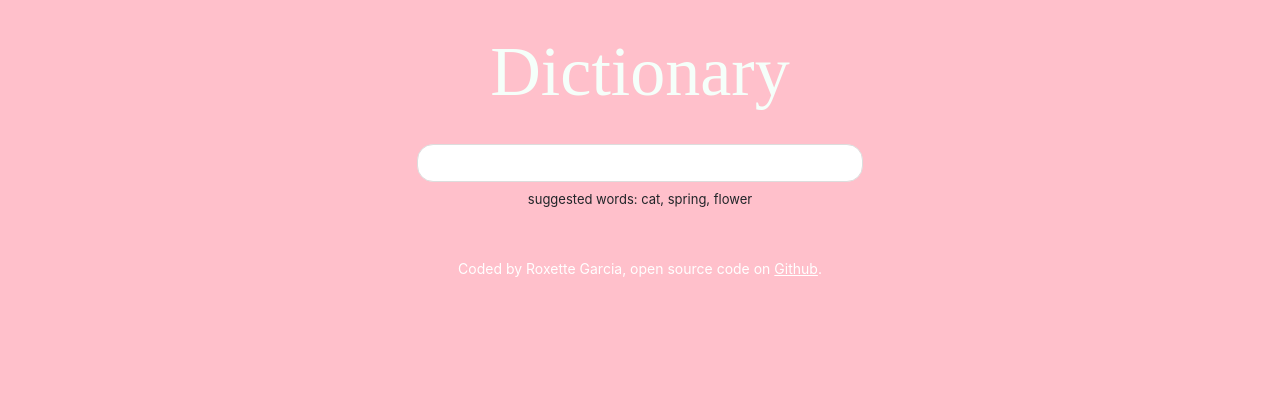
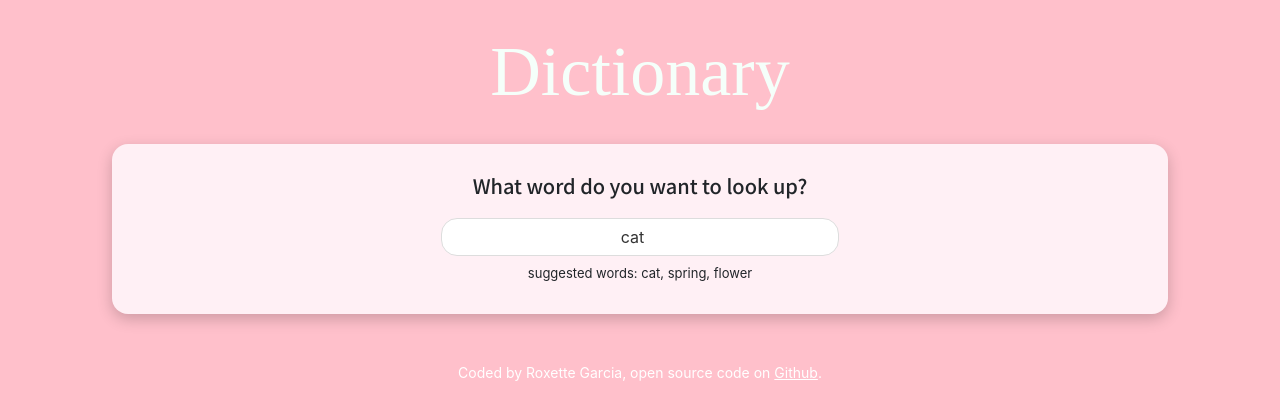
Before and after one commit to heyroxette/dictionary-project-react, a React (Create React App) app: page / in a window 1280 px wide. Shown: the top 420 px of the page. Built offline with nearby package versions, Linux system fonts and the light colour scheme; no server answers; a web font is replaced by a local one.

Commit message:
Styled the application

```diff
--- a/src/App.js
+++ b/src/App.js
@@ -11,7 +11,7 @@ export default function App() {
           <h1> Dictionary </h1>{" "}
         </header>
         <main>
-          <Dictionary defaultKeyword="flower"/>
+          <Dictionary defaultKeyword="cat"/>
         </main>
         <small>
           <footer className="App-footer mt-5">
--- a/src/Dictionary.css
+++ b/src/Dictionary.css
@@ -28,6 +28,12 @@
   font-weight: 900;
 }
 
+.Dictionary h4 {
+font-family: 'Noto Sans SC', sans-serif;
+font-size: 20px;
+margin-bottom: 20px;
+}
+
 .Dictionary .hint {
   font-size: 13px;
 }
--- a/src/Dictionary.js
+++ b/src/Dictionary.js
@@ -9,7 +9,6 @@ export default function Dictionary(props) {
   let [loaded, setLoaded] = useState(false);
 
   function handleResponse(response) {
-    console.log(response.data);
     setResults(response.data[0]);
   }
 
@@ -36,10 +35,17 @@ export default function Dictionary(props) {
   if (loaded) {
     return (
       <div className="Dictionary">
+        <section>
+          <h4>What word do you want to look up?</h4>
           <form onSubmit={handleSubmit}>
-         <input type="search" onChange={handleKeywordChange} />
+            <input
+              type="search"
+              onChange={handleKeywordChange}
+              defaultValue={props.defaultKeyword}
+            />
           </form>
           <div className="hint mt-2">suggested words: cat, spring, flower</div>
+        </section>
         <Results results={results} />
       </div>
     );
--- a/src/Meaning.css
+++ b/src/Meaning.css
@@ -1,5 +1,5 @@
 .Meaning h3 {
-font-size: 24px;
+font-size: 26px;
 line-height:  1.5;
 font-weight: bold;
 }
@@ -7,12 +7,12 @@ font-weight: bold;
 .Meaning .definition {
   line-height: 2;
   font-family: 'Noto Sans SC', sans-serif;
-
+  font-size: 15px;
 }
 
 .Meaning .example {
   font-size: 13px;
-  opacity: 0.7;
+  opacity: 0.8;
   font-family: 'Noto Sans SC', sans-serif;
   font-style: italic;
   line-height: 3;
--- /dev/null
+++ b/src/Synonyms.css
@@ -0,0 +1,3 @@
+.Synonyms {
+  font-weight: 300;
+}
--- a/src/Synonyms.js
+++ b/src/Synonyms.js
@@ -1,6 +1,8 @@
 import React from "react";
+import "./Synonyms.css";
 
 export default function Synonyms(props) {
+
 
   if (props.synonyms) {
     return (
```
Lines whose indentation alone changed are shown as unchanged.
